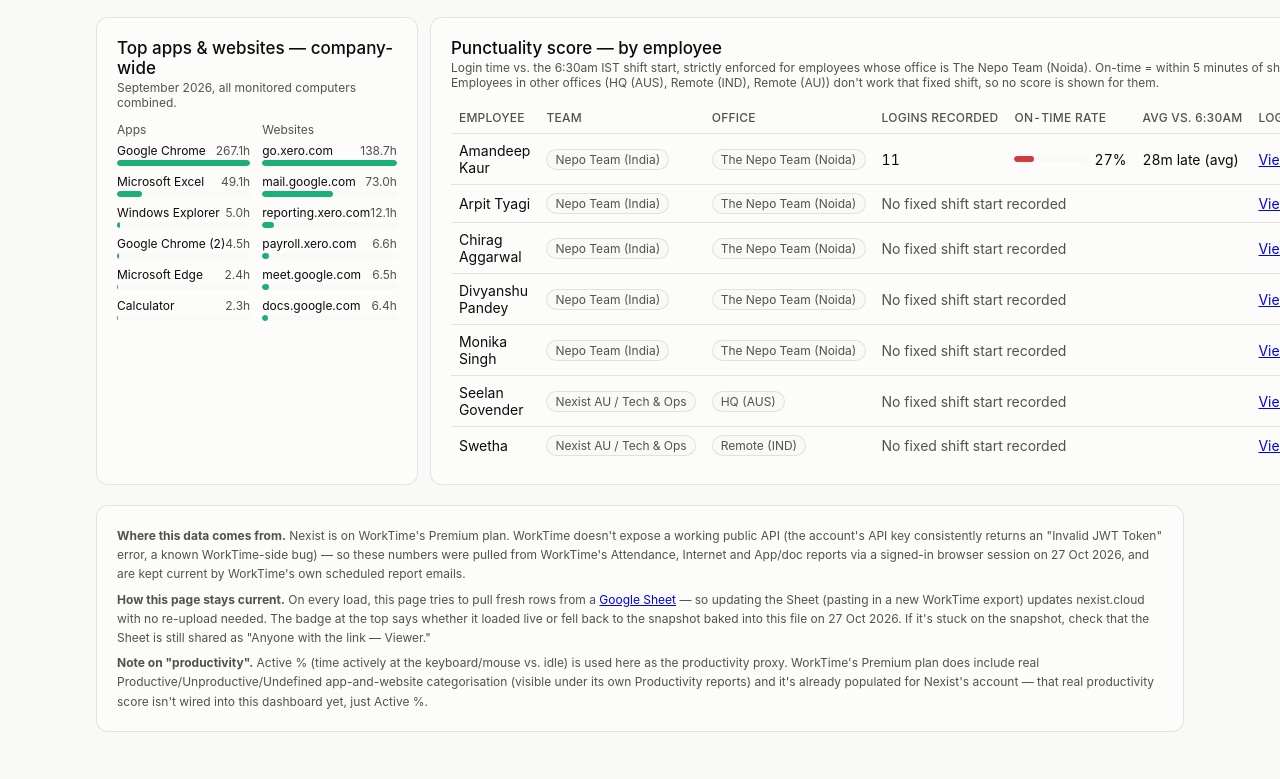
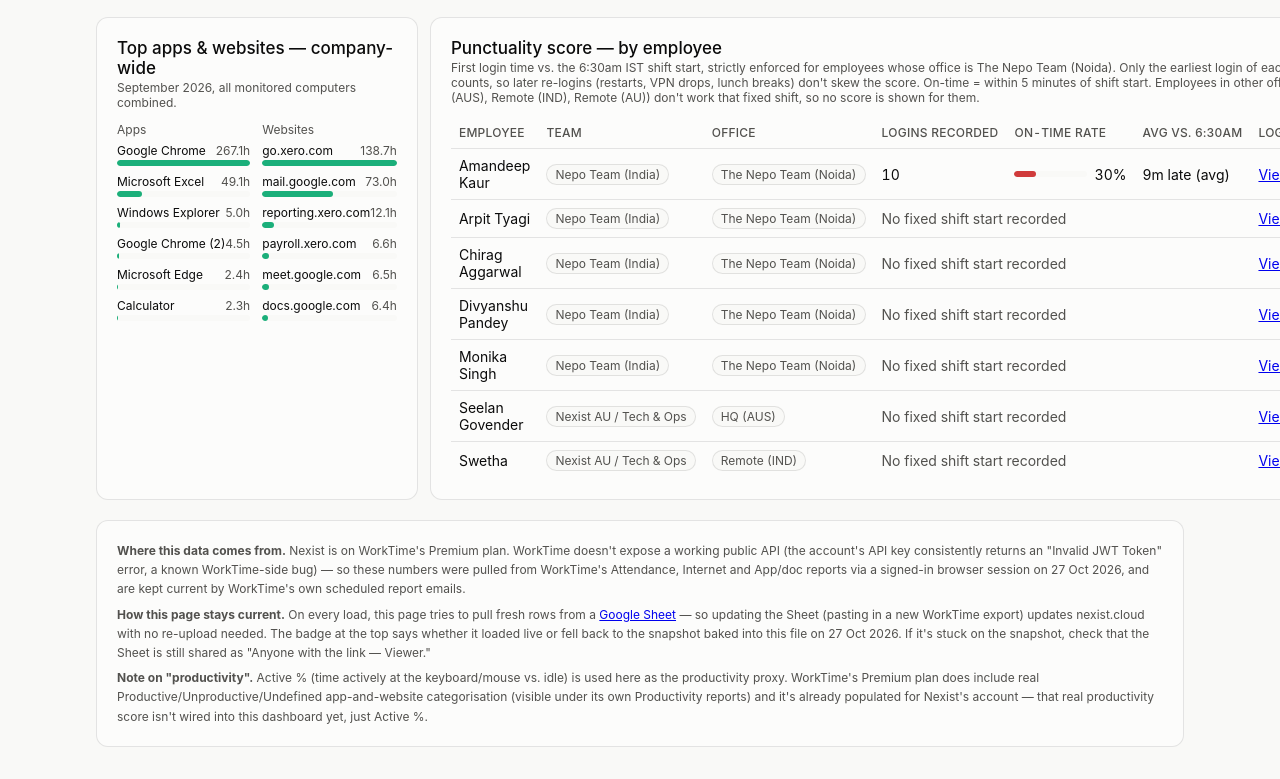
Before and after one commit to anshulatnexist/nexist-team-productivity, a plain HTML site: page public/index.html in a window 1280 px wide. Shown: the part 1103-1882 px from the top of the page. Drawn offline with nearby package versions, Linux system fonts and the light colour scheme; no server answers.

Commit message:
Make punctuality score robust to multiple same-day logins
Only the earliest login of each calendar day now counts toward on-time rate and average lateness, so a VPN drop, computer restart, or agent reconnect later in the day no longer corrupts the score.

```diff
--- a/public/index.html
+++ b/public/index.html
@@ -213,7 +213,7 @@
   </div>
   <div class="lx-card">
     <h3>Punctuality score — by employee</h3>
-    <p class="lx-note">Login time vs. the 6:30am IST shift start, strictly enforced for employees whose office is The Nepo Team (Noida). On-time = within 5 minutes of shift start. Employees in other offices (HQ (AUS), Remote (IND), Remote (AU)) don't work that fixed shift, so no score is shown for them.</p>
+    <p class="lx-note">First login time vs. the 6:30am IST shift start, strictly enforced for employees whose office is The Nepo Team (Noida). Only the earliest login of each day counts, so later re-logins (restarts, VPN drops, lunch breaks) don't skew the score. On-time = within 5 minutes of shift start. Employees in other offices (HQ (AUS), Remote (IND), Remote (AU)) don't work that fixed shift, so no score is shown for them.</p>
     <div style="overflow-x:auto;">
     <table class="lx-table" id="lx-punctuality-table">
       <thead>
@@ -605,11 +605,24 @@
     return fvid ? `${base}&fvid=${fvid}` : base;
   }
   function punctualityStats(emp) {
-    const logins = DATA.login_events.filter(r =>
-      r.employee === emp && r.event === 'Login' &&
-      r.minutes_vs_630am_shift_start !== '' && r.minutes_vs_630am_shift_start !== undefined && r.minutes_vs_630am_shift_start !== null
-    );
-    const mins = logins.map(r => Number(r.minutes_vs_630am_shift_start)).filter(m => !Number.isNaN(m));
+    // Multiple Login events can happen on the same calendar day - a VPN drop, a computer
+    // restart, the monitoring agent reconnecting, or a genuine lunch-break logout/login.
+    // If every login row were counted as its own data point, a single mid-afternoon
+    // reconnect would show up as "211 minutes late", dragging down both the on-time rate
+    // and the average lateness even though the employee actually started on time that day.
+    // So punctuality is scored once per day, using only that day's EARLIEST login - later
+    // re-logins the same day are ignored entirely for this metric (they still count
+    // normally in active/idle time, just not here).
+    const earliestPerDay = new Map();
+    DATA.login_events.forEach(r => {
+      if (r.employee !== emp || r.event !== 'Login') return;
+      if (r.minutes_vs_630am_shift_start === '' || r.minutes_vs_630am_shift_start === undefined || r.minutes_vs_630am_shift_start === null) return;
+      const m = Number(r.minutes_vs_630am_shift_start);
+      if (Number.isNaN(m)) return;
+      const prev = earliestPerDay.get(r.date);
+      if (prev === undefined || m < prev) earliestPerDay.set(r.date, m);
+    });
+    const mins = [...earliestPerDay.values()];
     if (!mins.length) return null;
     const onTime = mins.filter(m => m <= 5).length;
     const avgMins = mins.reduce((a, b) => a + b, 0) / mins.length;
```
